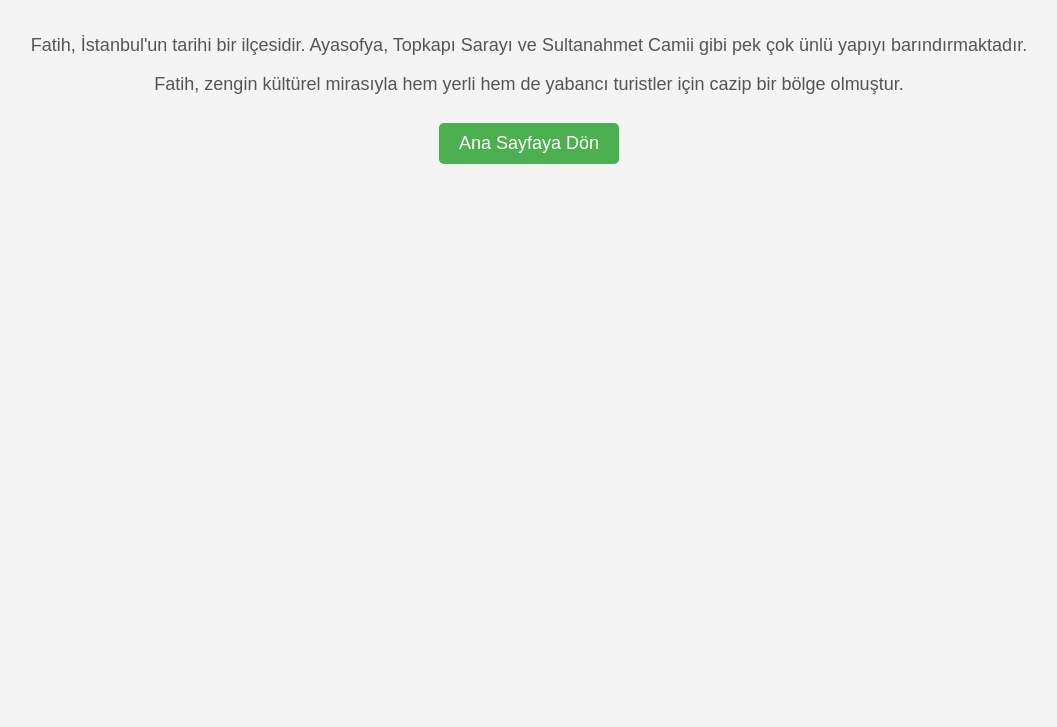
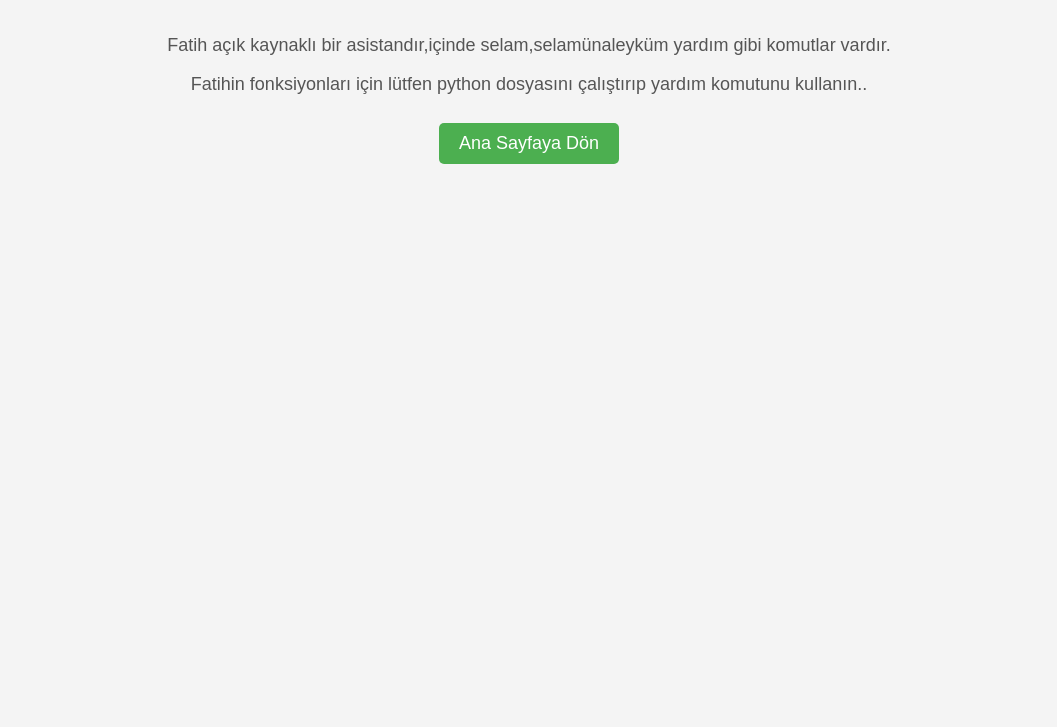
Before and after one commit to Ota60/ota60.github.io, a plain HTML site: page turkish.html in a window 1280 px wide. Shown: the part 73-800 px from the top of the page, without its empty margins (111-1168 px from the left). Drawn offline with Linux system fonts and the light colour scheme.

Commit message:
Update turkish.html

```diff
--- a/turkish.html
+++ b/turkish.html
@@ -41,8 +41,8 @@
 
     <h1>Fatih Tanıtım Sayfasına Hoş Geldiniz</h1>
     <div class="content">
-        <p>Fatih, İstanbul'un tarihi bir ilçesidir. Ayasofya, Topkapı Sarayı ve Sultanahmet Camii gibi pek çok ünlü yapıyı barındırmaktadır.</p>
-        <p>Fatih, zengin kültürel mirasıyla hem yerli hem de yabancı turistler için cazip bir bölge olmuştur.</p>
+        <p>Fatih açık kaynaklı bir asistandır,içinde selam,selamünaleyküm yardım gibi komutlar vardır.</p>
+        <p>Fatihin fonksiyonları için lütfen python dosyasını çalıştırıp yardım komutunu kullanın..</p>
     </div>
 
     <div>
```
